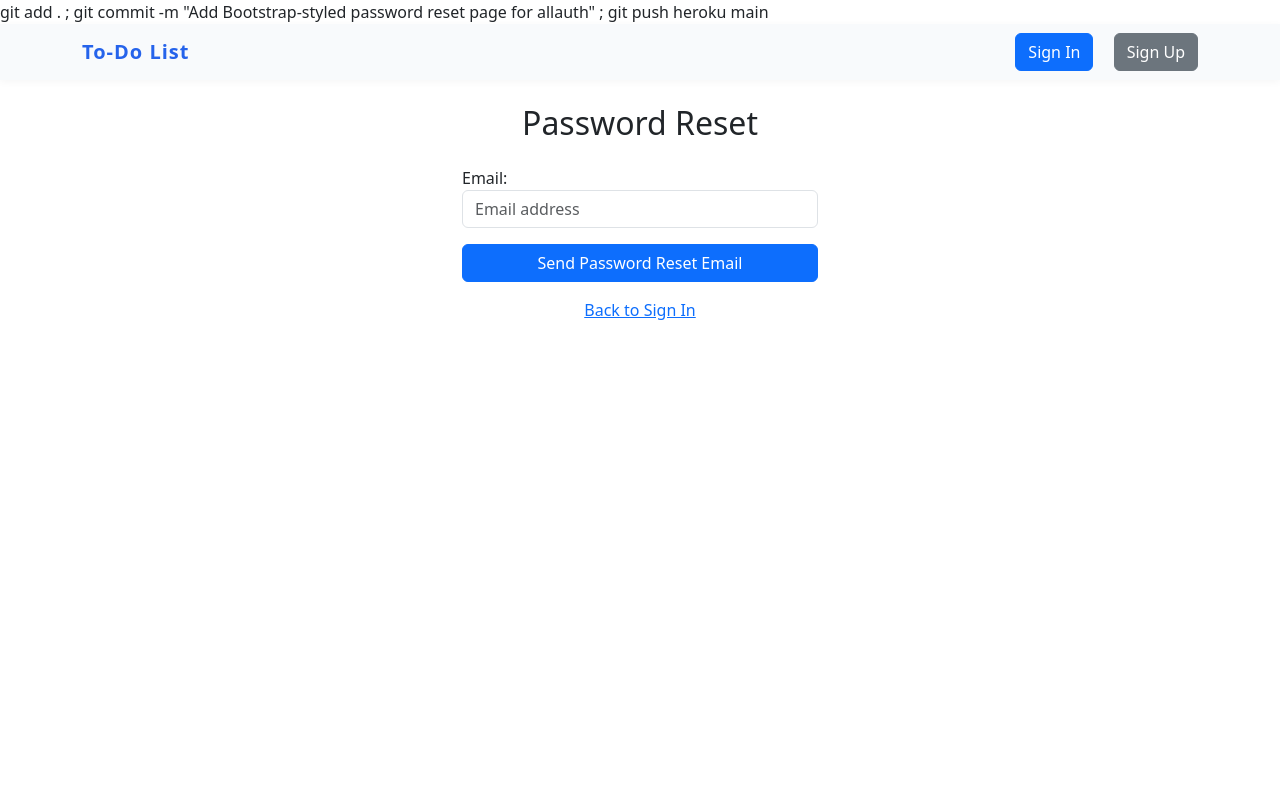
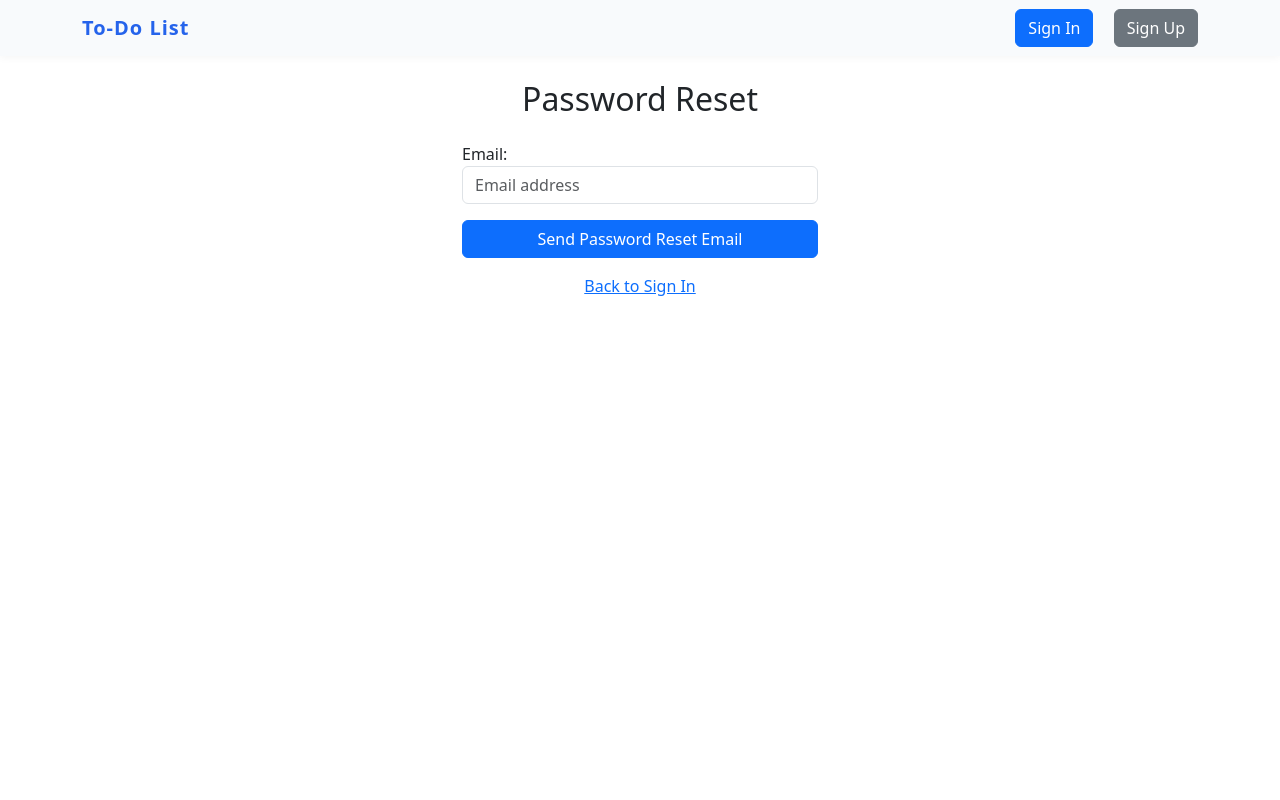
Before and after one commit to CXBeale/to-do-list, a Django app: page /accounts/password/reset/ in a window 1280 px wide. Run offline with Django 5.2, Linux system fonts and the light colour scheme; some libraries are stand-ins or nearby versions.

Commit message:
Add Bootstrap-styled password reset page for allauth

```diff
--- a/templates/account/password_reset.html
+++ b/templates/account/password_reset.html
@@ -1,4 +1,4 @@
-git add . ; git commit -m "Add Bootstrap-styled password reset page for allauth" ; git push heroku main{% extends "todo/base.html" %}
+{% extends "todo/base.html" %}
 {% block title %}Password Reset{% endblock %}
 {% load static %}
 {% load widget_tweaks %}
```
